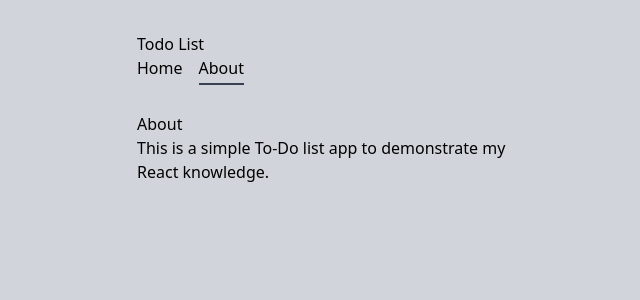
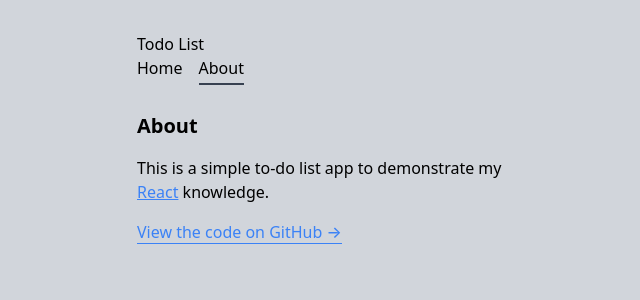
Before and after one commit to naruto4999/to-do-app, a React (Create React App) app: page /about in a window 1280 px wide. Shown: the top 300 px of the page, without its empty margins (311-951 px from the left). Built offline with nearby package versions, Linux system fonts and the light colour scheme.

Commit message:
About: Update and style the about page
Add styling to text and links using TailwindCSS. Also update the content to
include a link to the GitHub remote repo.

```diff
--- a/src/pages/About.js
+++ b/src/pages/About.js
@@ -2,13 +2,24 @@ import React from "react";
 
 function About() {
   return (
-    // "Ghost element", doesn't show up in the DOM.
-    // Useful because all React components need to return
-    // an 'element' of some sort. If you don't want to
-    // polute your DOM, this is very handy.
+    /* React.Fragment does not create any element in the DOM.
+     * Since all components need to return only a single element, this is
+     * useful for cases where we don't want to polute the DOM with an extra
+     * div just for the component. */
     <React.Fragment>
-      <h1>About</h1>
-      <p>This is a simple To-Do list app to demonstrate my React knowledge.</p>
+      <h1 className="text-xl font-bold">About</h1>
+
+      <p className="mt-4">This is a simple to-do list app to demonstrate my <a className="underline font-medium text-blue-500" href="https://reactjs.org/" target="_blank">React</a> knowledge.</p>
+
+      <p className="mt-4">
+        <a
+          className="border-b border-blue-500 font-medium text-blue-500"
+          href="https://github.com/Phixyn/react-todo-app"
+          target="_blank"
+        >
+          View the code on GitHub →
+        </a>
+      </p>
     </React.Fragment>
   );
 }
```
